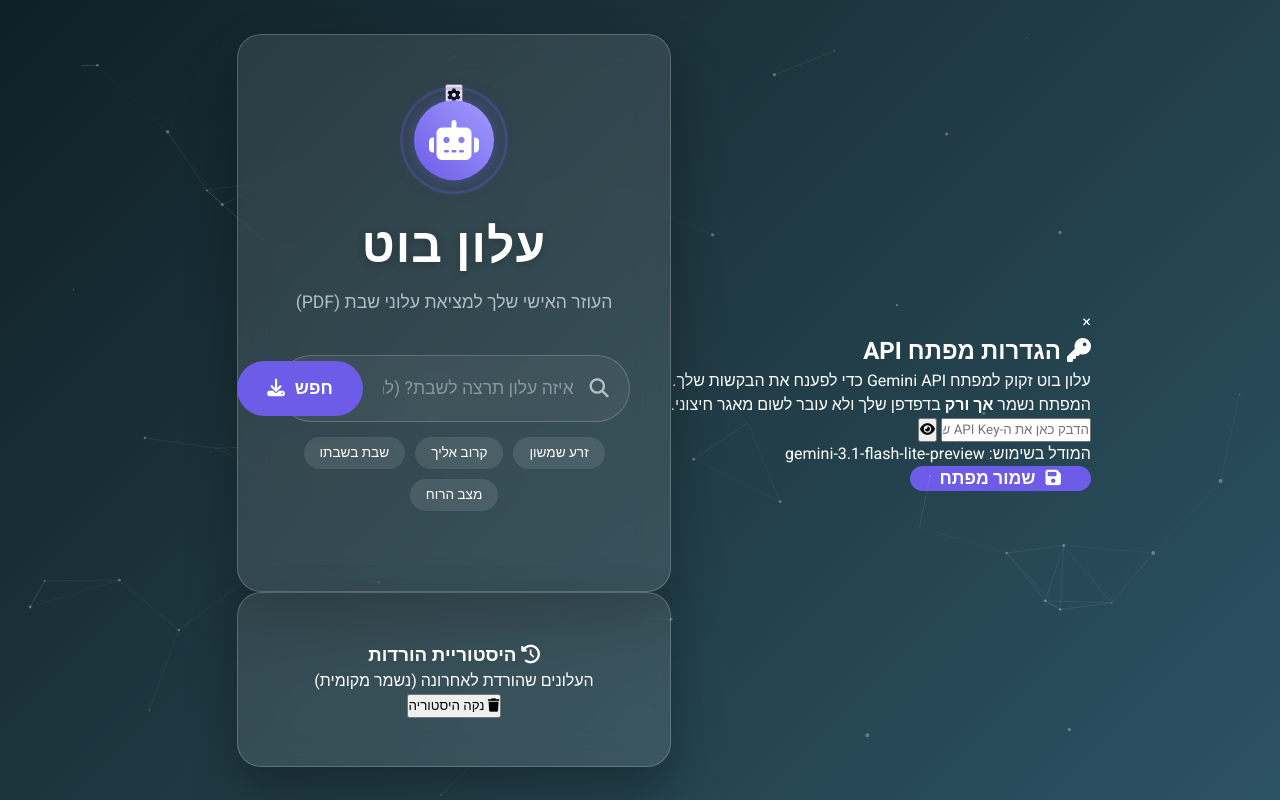
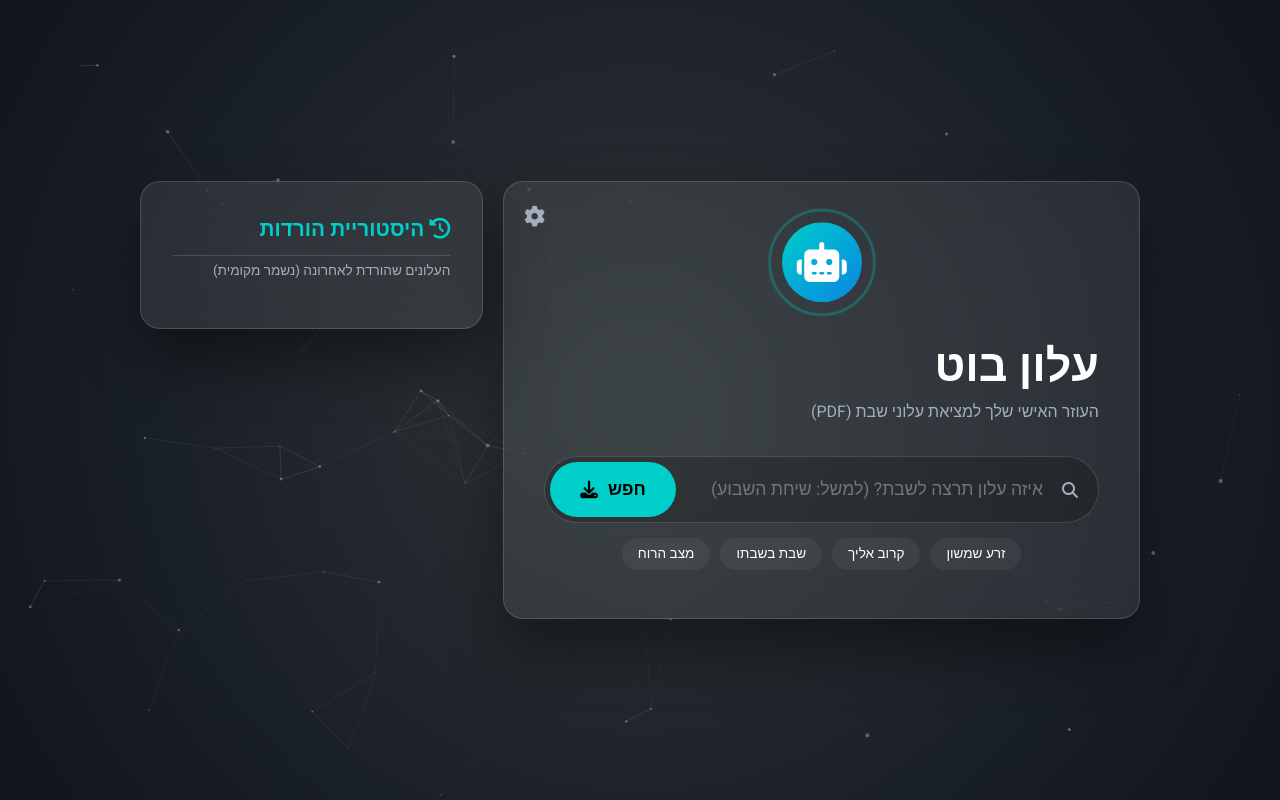
Before and after one commit to HARTK850/alonbot, a website: page index.html in a window 1280 px wide. Drawn offline with Linux system fonts and the light colour scheme.

Commit message:
Update style.css

```diff
--- a/style.css
+++ b/style.css
@@ -1,183 +1,146 @@
 @import url('https://fonts.googleapis.com/css2?family=Heebo:wght@300;400;700;900&display=swap');
 
 :root {
-    --primary: #6c5ce7;
-    --primary-hover: #5b4bc4;
-    --bg-gradient-1: #0f2027;
-    --bg-gradient-2: #203a43;
-    --bg-gradient-3: #2c5364;
-    --glass-bg: rgba(255, 255, 255, 0.1);
-    --glass-border: rgba(255, 255, 255, 0.2);
+    --primary: #00cec9;
+    --primary-hover: #01a3a0;
+    --bg-dark: #0f141e;
+    --glass-bg: rgba(255, 255, 255, 0.08);
+    --glass-border: rgba(255, 255, 255, 0.15);
     --text-main: #ffffff;
-    --text-muted: #b2bec3;
-    --success: #00b894;
-    --error: #d63031;
+    --text-muted: #a4b0be;
+    --success: #2ecc71;
+    --error: #e74c3c;
+    --panel-gap: 20px;
 }
 
 * { margin: 0; padding: 0; box-sizing: border-box; font-family: 'Heebo', sans-serif; }
 
 body {
-    background: linear-gradient(135deg, var(--bg-gradient-1), var(--bg-gradient-2), var(--bg-gradient-3));
+    background: radial-gradient(circle at center, #2d3436 0%, var(--bg-dark) 100%);
     color: var(--text-main);
     min-height: 100vh;
-    display: flex;
-    justify-content: center;
-    align-items: center;
-    overflow: hidden;
+    display: flex; justify-content: center; align-items: center;
+    overflow-x: hidden; padding: 20px;
 }
 
 canvas#particleCanvas {
-    position: absolute;
-    top: 0; left: 0; width: 100%; height: 100%;
-    z-index: 1; pointer-events: none;
+    position: fixed; top: 0; left: 0; width: 100%; height: 100%; z-index: 1; pointer-events: none;
+}
+
+.layout-wrapper {
+    display: flex; gap: var(--panel-gap); width: 100%; max-width: 1000px; position: relative; z-index: 2;
+    flex-wrap: wrap; align-items: flex-start;
 }
 
 .glass-container {
-    position: relative;
-    z-index: 2;
-    background: var(--glass-bg);
-    backdrop-filter: blur(16px);
-    -webkit-backdrop-filter: blur(16px);
-    border: 1px solid var(--glass-border);
-    border-radius: 24px;
-    padding: 3rem 2.5rem;
-    width: 90%;
-    max-width: 650px;
-    box-shadow: 0 25px 50px rgba(0,0,0,0.3);
-    text-align: center;
-    transform: translateY(0);
-    transition: transform 0.3s ease;
+    background: var(--glass-bg); backdrop-filter: blur(20px); -webkit-backdrop-filter: blur(20px);
+    border: 1px solid var(--glass-border); border-radius: 20px;
+    box-shadow: 0 30px 60px rgba(0,0,0,0.4);
 }
 
-.glass-container:hover { transform: translateY(-5px); }
+.main-panel { flex: 2; min-width: 300px; padding: 3rem 2.5rem; position: relative; }
+.history-panel { flex: 1; min-width: 250px; padding: 2rem; max-height: 550px; overflow-y: auto; }
 
-/* Bot Avatar Animation */
+/* Modal Styles */
+.modal {
+    position: fixed; top: 0; left: 0; width: 100%; height: 100%;
+    background: rgba(0, 0, 0, 0.7); z-index: 1000;
+    display: flex; justify-content: center; align-items: center;
+    backdrop-filter: blur(5px); opacity: 1; transition: opacity 0.3s;
+}
+.modal.hidden { opacity: 0; pointer-events: none; }
+.modal-content {
+    background: #1e272e; padding: 30px; border-radius: 15px;
+    width: 90%; max-width: 450px; border: 1px solid var(--glass-border);
+    position: relative; text-align: center; transform: scale(1); transition: transform 0.3s;
+}
+.modal.hidden .modal-content { transform: scale(0.9); }
+.close-modal { position: absolute; top: 15px; left: 20px; font-size: 1.5rem; cursor: pointer; color: var(--text-muted); }
+.close-modal:hover { color: white; }
+.modal h2 { margin-bottom: 15px; color: var(--primary); }
+.modal p { font-size: 0.9rem; color: var(--text-muted); margin-bottom: 20px; line-height: 1.5; }
+.help-text { font-size: 0.8rem !important; color: #f1c40f !important; margin-top: 10px; }
+
+.api-key-input-group { display: flex; background: rgba(0,0,0,0.3); border-radius: 10px; padding: 5px; margin-bottom: 15px; border: 1px solid #555; }
+.api-key-input-group input { flex: 1; background: transparent; border: none; color: white; padding: 10px; outline: none; }
+.api-key-input-group button { background: transparent; border: none; color: var(--text-muted); padding: 0 15px; cursor: pointer; }
+
+/* Toasts */
+.toast-container { position: fixed; bottom: 20px; right: 20px; z-index: 9999; display: flex; flex-direction: column; gap: 10px; }
+.toast { background: rgba(0,0,0,0.8); color: white; padding: 15px 25px; border-radius: 10px; border-right: 4px solid var(--primary); font-size: 0.95rem; animation: slideIn 0.4s ease-out forwards; }
+@keyframes slideIn { from { transform: translateX(100%); opacity: 0; } to { transform: translateX(0); opacity: 1; } }
+
+/* Header & Bot */
+.settings-btn { position: absolute; top: 20px; left: 20px; background: transparent; border: none; color: var(--text-muted); font-size: 1.3rem; cursor: pointer; transition: 0.3s; }
+.settings-btn:hover { color: var(--primary); transform: rotate(90deg); }
+
 .bot-avatar {
-    position: relative;
-    width: 80px; height: 80px;
-    margin: 0 auto 1.5rem;
-    background: linear-gradient(45deg, var(--primary), #a29bfe);
-    border-radius: 50%;
-    display: flex; justify-content: center; align-items: center;
-    font-size: 2.5rem; color: white;
-    box-shadow: 0 0 20px rgba(108, 92, 231, 0.5);
-    animation: float 3s ease-in-out infinite;
+    width: 80px; height: 80px; margin: 0 auto 1.5rem;
+    background: linear-gradient(135deg, var(--primary), #0984e3);
+    border-radius: 50%; display: flex; justify-content: center; align-items: center;
+    font-size: 2.5rem; color: white; position: relative; animation: float 3s infinite ease-in-out;
 }
+.pulse-ring { position: absolute; width: 100%; height: 100%; border-radius: 50%; border: 2px solid var(--primary); animation: pulsate 2s infinite ease-out; }
+@keyframes float { 0%, 100% { transform: translateY(0); } 50% { transform: translateY(-10px); } }
+@keyframes pulsate { 0% { transform: scale(1); opacity: 1; } 100% { transform: scale(1.5); opacity: 0; } }
 
-.pulse-ring {
-    position: absolute;
-    width: 100%; height: 100%;
-    border-radius: 50%;
-    border: 2px solid var(--primary);
-    animation: pulsate 2s infinite ease-out;
-}
+.bot-header h1 { font-size: 2.8rem; font-weight: 900; }
+.subtitle { color: var(--text-muted); margin-bottom: 2rem; }
 
-@keyframes float {
-    0% { transform: translateY(0px); }
-    50% { transform: translateY(-10px); }
-    100% { transform: translateY(0px); }
-}
-
-@keyframes pulsate {
-    0% { transform: scale(1); opacity: 1; }
-    100% { transform: scale(1.5); opacity: 0; }
-}
-
-.bot-header h1 { font-size: 3rem; font-weight: 900; margin-bottom: 0.5rem; letter-spacing: 1px; text-shadow: 0 2px 10px rgba(0,0,0,0.2); }
-.bot-header .subtitle { color: var(--text-muted); font-size: 1.1rem; margin-bottom: 2.5rem; }
-
-/* Input Area */
-.search-wrapper { margin-bottom: 2rem; }
-
-.input-group {
-    display: flex;
-    background: rgba(255, 255, 255, 0.05);
-    border: 1px solid var(--glass-border);
-    border-radius: 50px;
-    padding: 5px;
-    position: relative;
-    transition: all 0.3s ease;
-}
-
-.input-group:focus-within {
-    background: rgba(255, 255, 255, 0.1);
-    border-color: var(--primary);
-    box-shadow: 0 0 15px rgba(108, 92, 231, 0.3);
-}
-
-.search-icon {
-    position: absolute; right: 20px; top: 50%;
-    transform: translateY(-50%);
-    color: var(--text-muted); font-size: 1.2rem;
-}
-
-#botInput {
-    flex: 1; background: transparent; border: none;
-    padding: 15px 50px 15px 20px;
-    color: white; font-size: 1.1rem; outline: none;
-}
-
-#botInput::placeholder { color: rgba(255,255,255,0.4); }
+/* Search Area */
+.input-group { display: flex; background: rgba(0,0,0,0.2); border: 1px solid var(--glass-border); border-radius: 50px; padding: 5px; position: relative; transition: 0.3s; }
+.input-group:focus-within { border-color: var(--primary); background: rgba(0,0,0,0.4); }
+.search-icon { position: absolute; right: 20px; top: 50%; transform: translateY(-50%); color: var(--text-muted); }
+#botInput { flex: 1; background: transparent; border: none; padding: 15px 50px 15px 20px; color: white; font-size: 1.1rem; outline: none; }
 
 .primary-btn {
-    background: var(--primary); color: white;
-    border: none; border-radius: 40px;
-    padding: 0 30px; font-size: 1.1rem; font-weight: bold;
-    cursor: pointer; display: flex; align-items: center; gap: 10px;
-    transition: all 0.3s ease;
+    background: var(--primary); color: #000; border: none; border-radius: 40px;
+    padding: 0 30px; font-size: 1.1rem; font-weight: bold; cursor: pointer;
+    display: flex; align-items: center; gap: 10px; transition: 0.3s;
 }
+.primary-btn:hover { background: var(--primary-hover); transform: scale(1.05); }
+.primary-btn:disabled { background: #555; color: #888; cursor: not-allowed; transform: none; }
+.full-width { width: 100%; padding: 15px; justify-content: center; margin-top: 10px; }
 
-.primary-btn:hover { background: var(--primary-hover); transform: scale(1.05); }
-.primary-btn:disabled { background: #555; cursor: not-allowed; transform: none; opacity: 0.7; }
+.popular-tags { display: flex; justify-content: center; gap: 10px; margin-top: 15px; flex-wrap: wrap; }
+.tag { background: rgba(255,255,255,0.05); padding: 5px 15px; border-radius: 20px; font-size: 0.85rem; cursor: pointer; border: 1px solid transparent; transition: 0.2s; }
+.tag:hover { border-color: var(--primary); background: rgba(255,255,255,0.1); }
 
-/* Tags */
-.popular-tags { display: flex; justify-content: center; gap: 10px; margin-top: 15px; flex-wrap: wrap; }
-.tag {
-    background: rgba(255,255,255,0.1); padding: 5px 15px;
-    border-radius: 20px; font-size: 0.85rem; cursor: pointer;
-    transition: all 0.2s; border: 1px solid transparent;
-}
-.tag:hover { background: rgba(255,255,255,0.2); border-color: var(--primary); }
-
-/* Status Area */
-.status-box {
-    background: rgba(0,0,0,0.2); border-radius: 15px;
-    padding: 20px; text-align: right;
-    transition: all 0.3s ease; opacity: 1;
-}
+/* Status */
+.status-box { background: rgba(0,0,0,0.3); border-radius: 15px; padding: 20px; margin-top: 20px; text-align: right; }
 .status-box.hidden { display: none !important; }
 .status-content { display: flex; align-items: center; gap: 15px; }
 .status-icon { font-size: 1.5rem; color: var(--primary); }
-#botMessage { font-size: 1.1rem; flex: 1; }
-
+#botMessage { flex: 1; }
 .status-box.error .status-icon { color: var(--error); }
 .status-box.success .status-icon { color: var(--success); }
 
 /* Progress */
-.progress-track {
-    width: 100%; height: 6px; background: rgba(255,255,255,0.1);
-    border-radius: 10px; margin-top: 15px; overflow: hidden;
-}
+.progress-track { width: 100%; height: 6px; background: rgba(255,255,255,0.1); border-radius: 10px; margin-top: 15px; overflow: hidden; }
 .progress-bar { width: 0%; height: 100%; background: var(--primary); transition: width 0.4s ease; }
 
-/* Loading Animation (Dots) */
+/* History Panel */
+.history-panel h3 { font-size: 1.3rem; margin-bottom: 5px; color: var(--primary); border-bottom: 1px solid var(--glass-border); padding-bottom: 10px; }
+.history-sub { font-size: 0.85rem; color: var(--text-muted); margin-bottom: 15px; }
+.history-list { display: flex; flex-direction: column; gap: 10px; }
+.history-item { background: rgba(0,0,0,0.2); padding: 10px 15px; border-radius: 10px; display: flex; justify-content: space-between; align-items: center; font-size: 0.95rem; border: 1px solid transparent; transition: 0.2s; cursor: pointer; }
+.history-item:hover { border-color: var(--primary); background: rgba(0,0,0,0.4); }
+.history-item i { color: var(--primary); }
+.empty-history { text-align: center; color: var(--text-muted); font-size: 0.9rem; margin-top: 20px; }
+.clear-btn { background: transparent; border: 1px solid var(--error); color: var(--error); padding: 8px; width: 100%; border-radius: 10px; margin-top: 15px; cursor: pointer; transition: 0.3s; }
+.clear-btn:hover { background: var(--error); color: white; }
+.clear-btn.hidden { display: none; }
+
+/* Spinners */
 .spinner { display: flex; gap: 5px; }
 .spinner > div { width: 10px; height: 10px; background-color: var(--primary); border-radius: 100%; animation: bouncedelay 1.4s infinite ease-in-out both; }
 .spinner .bounce1 { animation-delay: -0.32s; }
 .spinner .bounce2 { animation-delay: -0.16s; }
+@keyframes bouncedelay { 0%, 80%, 100% { transform: scale(0); } 40% { transform: scale(1); } }
 
-@keyframes bouncedelay {
-    0%, 80%, 100% { transform: scale(0); }
-    40% { transform: scale(1); }
+@media (max-width: 768px) {
+    .layout-wrapper { flex-direction: column; }
+    .input-group { flex-direction: column; background: transparent; border: none; }
+    #botInput { background: rgba(0,0,0,0.2); border: 1px solid var(--glass-border); border-radius: 50px; margin-bottom: 10px; width: 100%; }
+    .primary-btn { width: 100%; justify-content: center; padding: 15px; }
 }
-
-footer { margin-top: 2rem; border-top: 1px solid var(--glass-border); padding-top: 1.5rem; }
-.footer-content p { color: var(--text-muted); font-size: 0.95rem; }
-.small-text { font-size: 0.8rem !important; margin-top: 5px; opacity: 0.6; }
-
-@media (max-width: 600px) {
-    .input-group { flex-direction: column; border-radius: 20px; background: transparent; border: none; }
-    #botInput { background: rgba(255,255,255,0.05); border: 1px solid var(--glass-border); border-radius: 50px; margin-bottom: 10px; padding: 15px 45px 15px 20px; width: 100%; }
-    .search-icon { top: 25px; }
-    .primary-btn { width: 100%; padding: 15px; justify-content: center; }
-}
```
